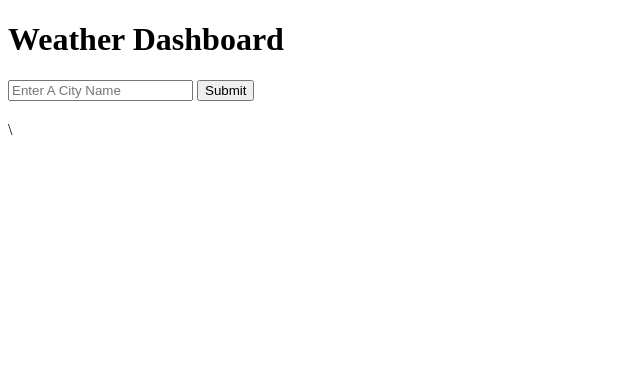
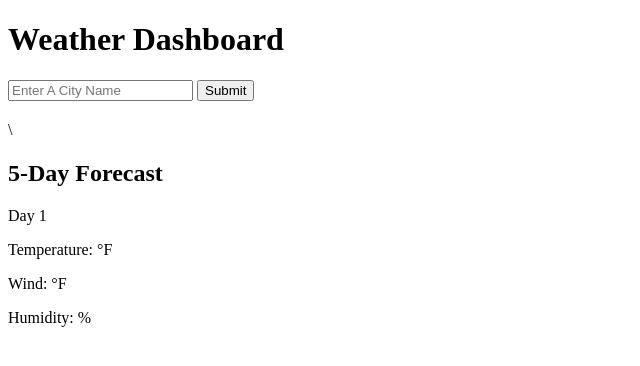
Before and after one commit to rachelmcallister1/Server-Side-API-Weather-Dashboard, a plain HTML site: page index.html in a window 1280 px wide. Shown: the whole page, without its empty margins (0-640 px from the left). Drawn offline with Linux system fonts and the light colour scheme; no server answers.

Commit message:
added the first section to display the future weather elements

```diff
--- a/index.html
+++ b/index.html
@@ -12,12 +12,7 @@
   <h1>Weather Dashboard</h1>
   <!-- we will need form for searching for cities. the form element   -->
   <form>
-        <input
-        id= "cityInput"
-        class= "seachBar"
-        type="text"
-        placeholder="Enter A City Name"
-        />
+    <input id="cityInput" class="seachBar" type="text" placeholder="Enter A City Name" />
     <!-- <form name ="search" id="searchBar" action="#">
         <label for="search">Search for a city:</label><br>
         <input type="text">
@@ -43,6 +38,23 @@
     </div>
     <!-- place to display all the elemnts for the future weather  -->
 
+    <div class="fiveDay">
+      <h2>5-Day Forecast</h2>
+      <div class="row">
+        <p class="sectionTitle">Day 1</p>
+        <p class="sectionSubtitle">Temperature: <span class="fiveDayTemp"></span>
+          &deg;F</p>
+        <p class="sectionSubtitle">Wind: <span class="fiveDayWind"></span>
+          &deg;F</p>
+        <p class="sectionSubtitle">Humidity: <span class="fiveDayHumidity"></span>%</p>
+      </div>
+
+
+
+
+
+
+
 
   <!-- Add a search history element on the HTML page -->
 
--- a/script.js
+++ b/script.js
@@ -18,7 +18,7 @@ let cityWindText = document.getElementById("cityWind").textContent;
 var cityHumidityEl = document.getElementById("cityHumdity")
 let cityHumidityText = document.getElementById("cityHumdity").textContent;
 
-// function getWeather ()
+
 fetch(requestUrl, {
     method: 'POST',
     body: JSON.stringify({})
```
Lines whose indentation alone changed are shown as unchanged.
